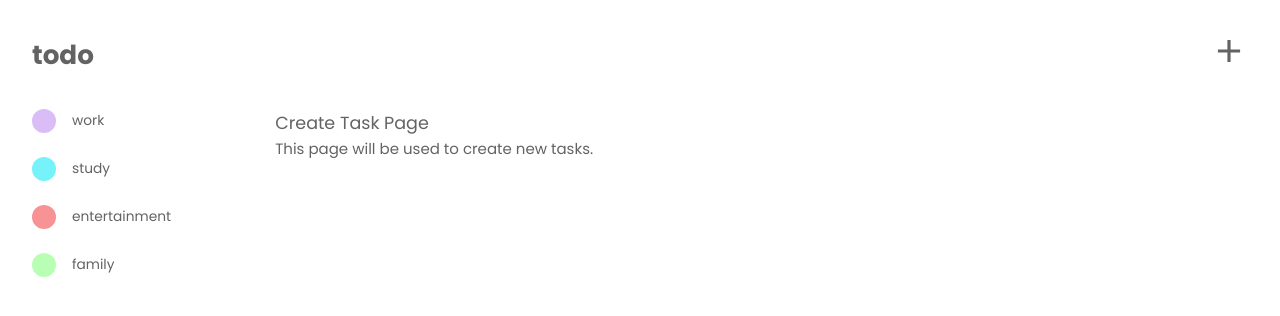
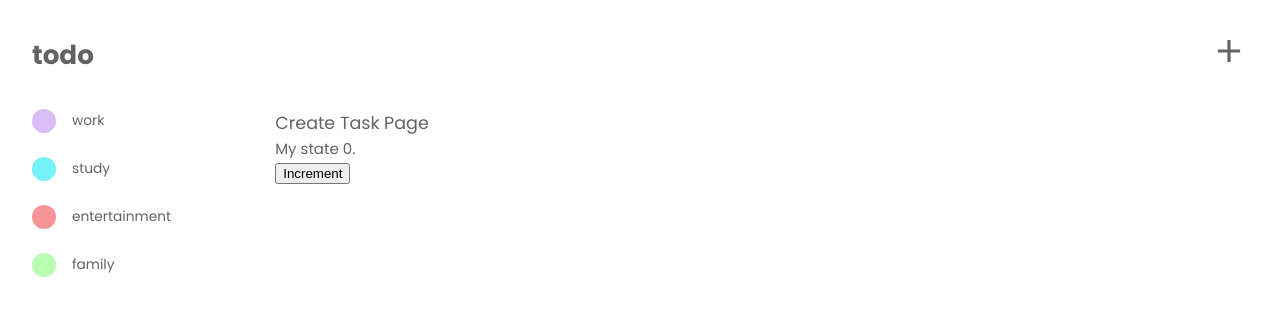
Before and after one commit to prodbyola/vue-todo, a Vue app: page /create-task in a window 1280 px wide. Shown: the top 316 px of the page. Built offline with nearby package versions, Linux system fonts and the light colour scheme.

Commit message:
Demostrated Ref API.

```diff
--- a/src/views/CreateTaskView.vue
+++ b/src/views/CreateTaskView.vue
@@ -1,4 +1,15 @@
 <template>
   <h3>Create Task Page</h3>
-  <p>This page will be used to create new tasks.</p>
+  <p>My state {{ count }}.</p>
+  <button @click="increment">Increment</button>
 </template>
+
+<script setup lang="ts">
+import { ref } from 'vue'
+
+let count = ref(0)
+const increment = () => {
+  count.value++
+  console.log(count)
+}
+</script>
```
Also changed, not shown: 1 other file (tests, documents, lock files or other folders).
